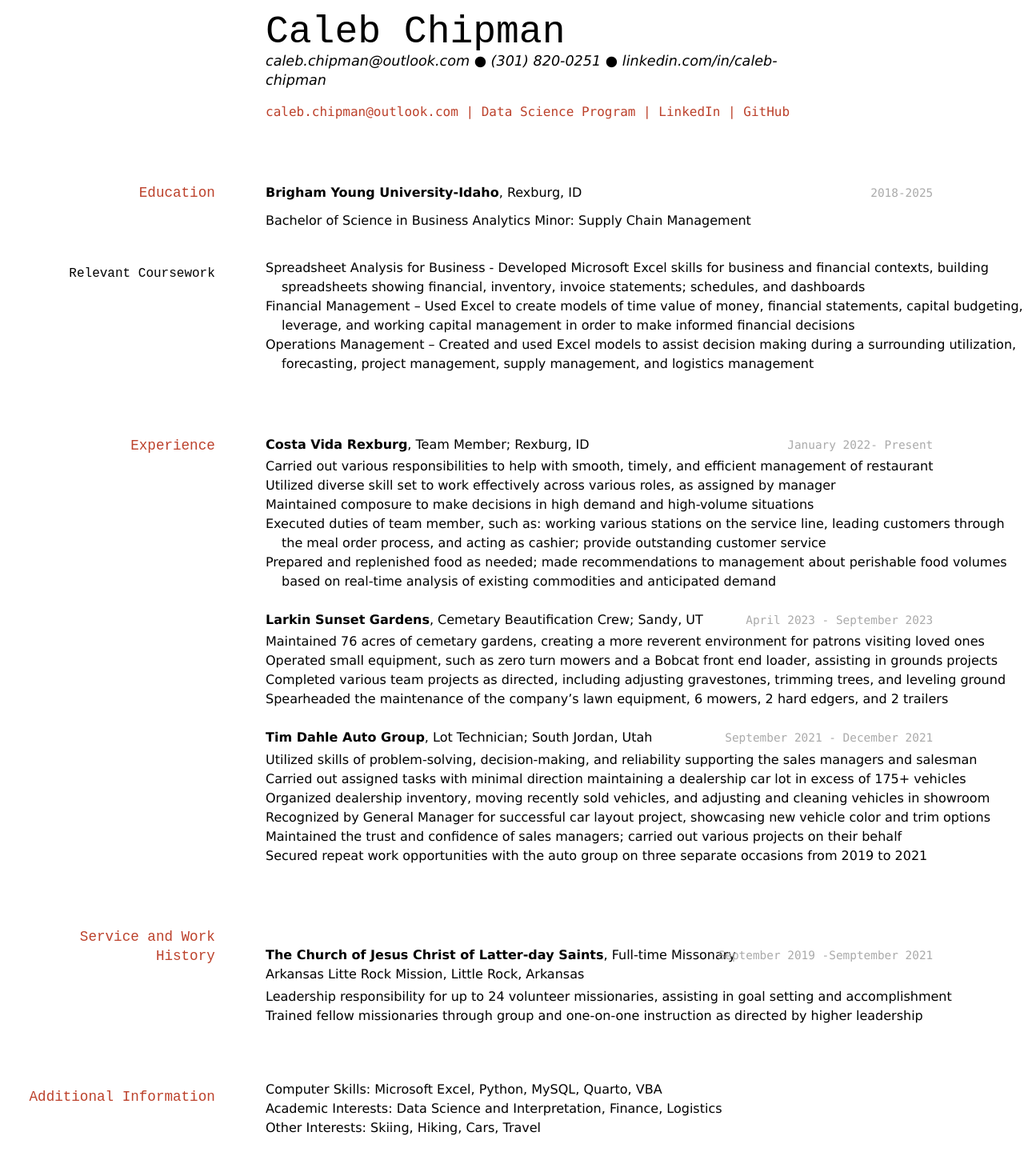
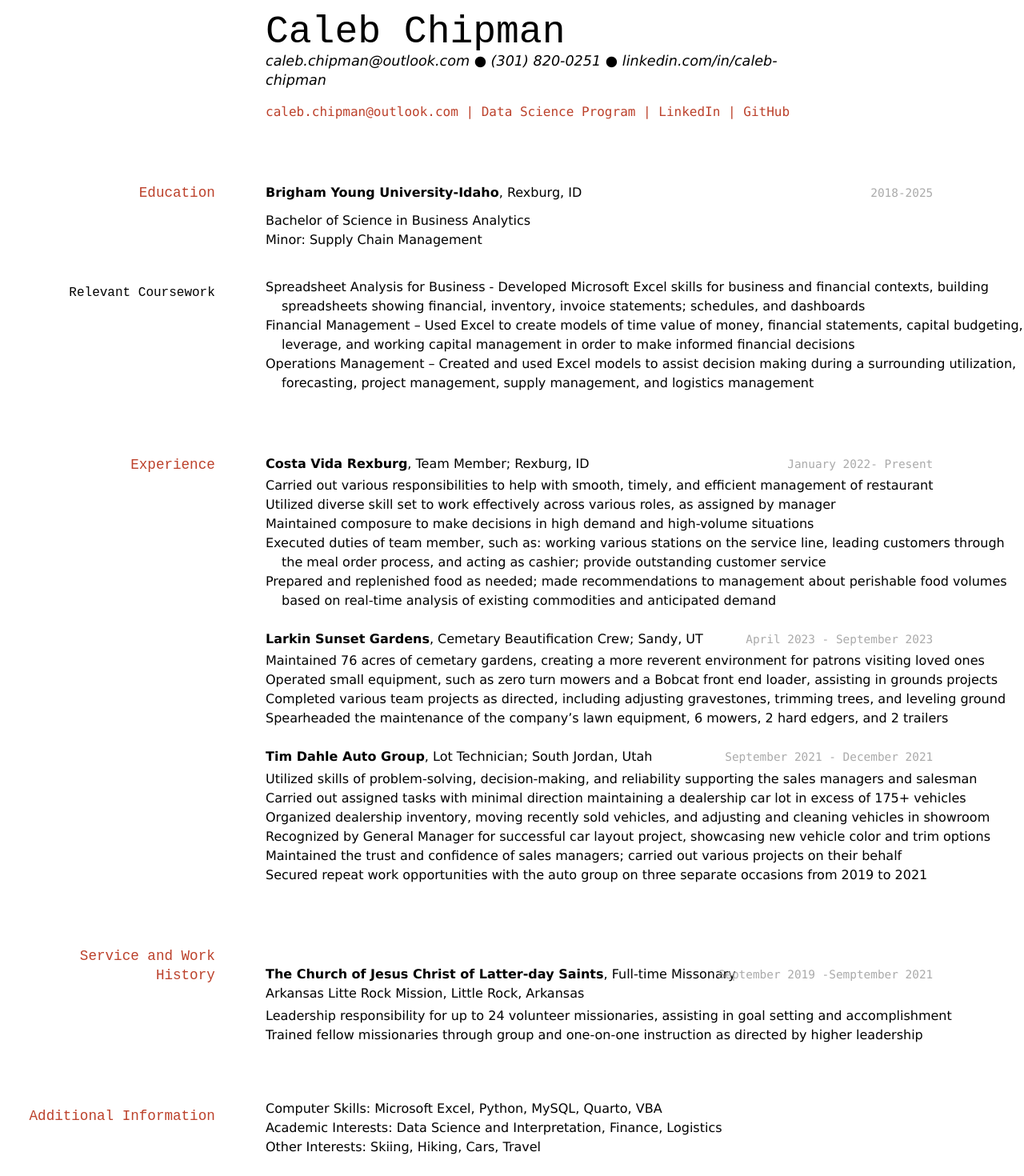
Before and after one commit to byuids-resumes/caleb-chipman-resume, a Jekyll site: the page built from docs/index.md, in a window 1280 px wide. Shown: the whole page at 80% size. Built offline with Jekyll 4.4.1, drawn with Linux system fonts in a browser that asks for light colours; before the commit the page ends 1446 px from its top, so only the background shows below that.

```diff
--- a/docs/index.md
+++ b/docs/index.md
@@ -19,7 +19,7 @@ caleb.chipman@outlook.com ● (301) 820-0251 ● linkedin.com/in/caleb-chipman
 
 __Brigham Young University-Idaho__, Rexburg, ID `2018-2025`
 
-Bachelor of Science in Business Analytics
+Bachelor of Science in Business Analytics	\
 Minor: Supply Chain Management
 
 ### Relevant Coursework
```
